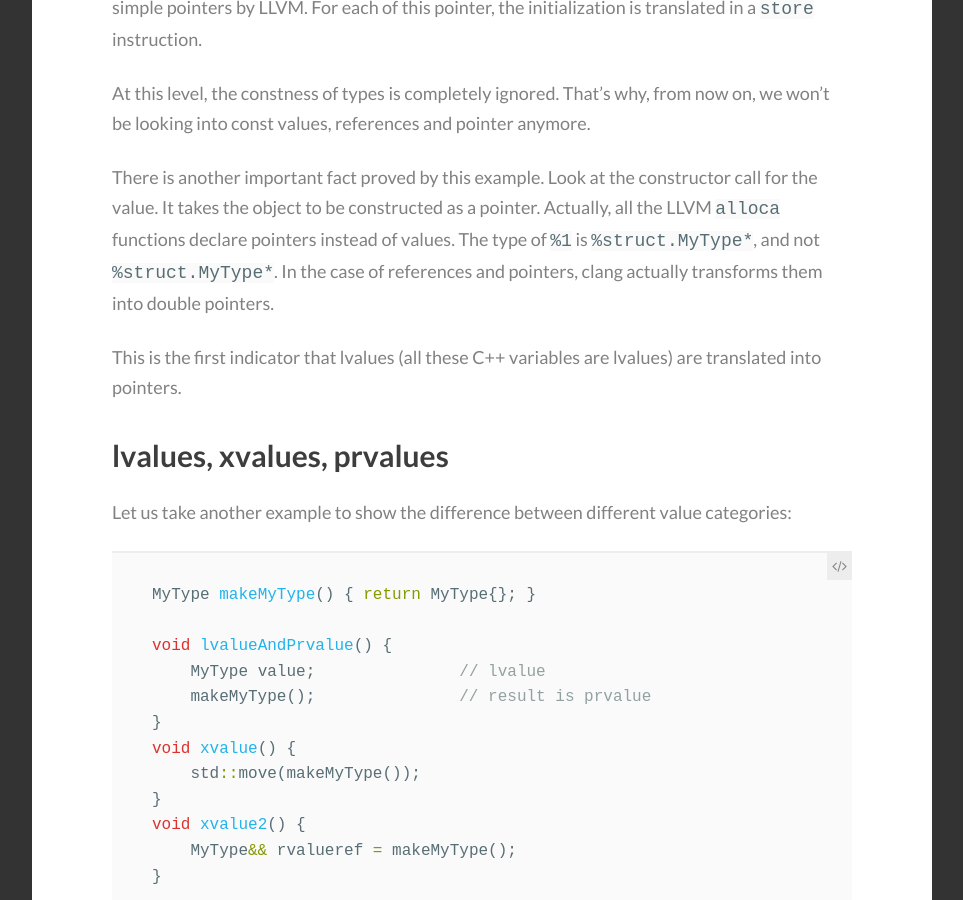
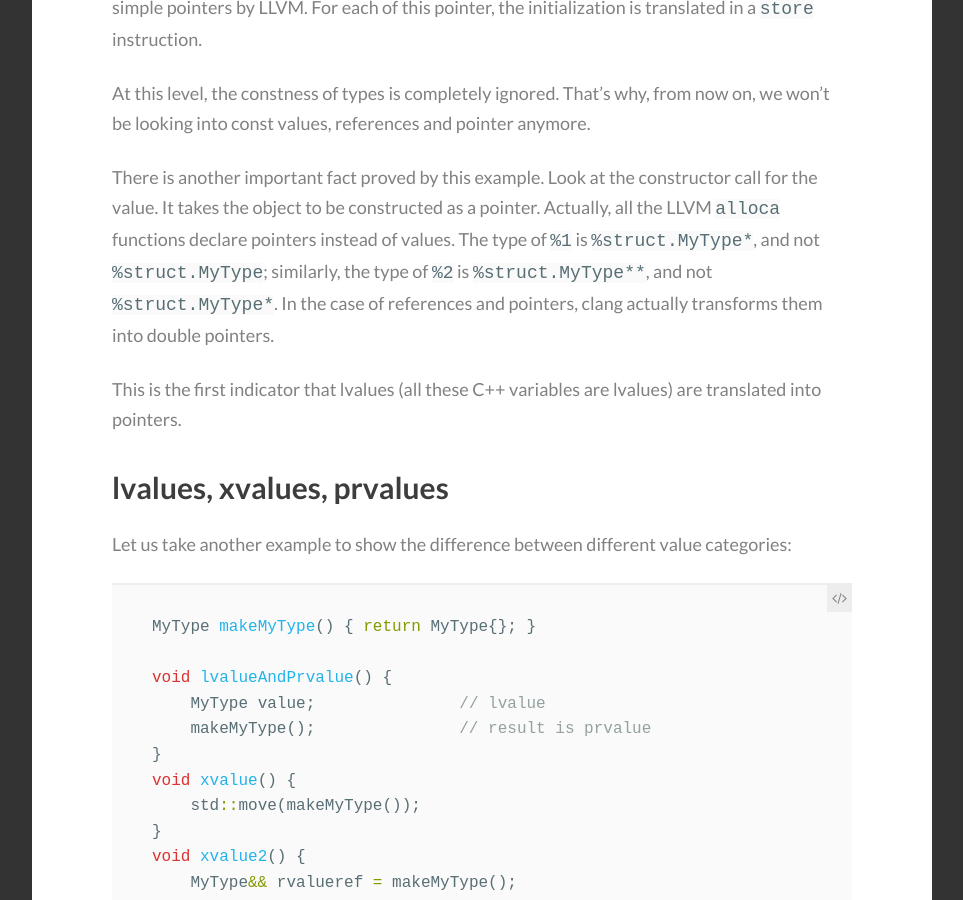
Before and after one commit to lucteo/lucteo.github.io, a Jekyll site: the page built from _posts/2018-06-17-beyond-the-type-system.md, in a window 1280 px wide and 900 px high, scrolled down 2841 px. Shown: the whole window, without its empty margins (8-971 px from the left). Built offline with Jekyll 4.4.1, drawn with Linux system fonts in a browser that asks for light colours; some web fonts are replaced; a script that is not in the unit is left out; comment, search, counter and statistics services are not loaded.

Commit message:
Fix typo in Type system post

```diff
--- a/_posts/2018-06-17-beyond-the-type-system.md
+++ b/_posts/2018-06-17-beyond-the-type-system.md
@@ -71,7 +71,7 @@ The compiler will not properly name the variables, but we can easily guess which
 
 At this level, the constness of types is completely ignored. That's why, from now on, we won't be looking into const values, references and pointer anymore.
 
-There is another important fact proved by this example. Look at the constructor call for the value. It takes the object to be constructed as a pointer. Actually, all the LLVM `alloca` functions declare pointers instead of values. The type of `%1` is `%struct.MyType*`, and not `%struct.MyType*`. In the case of references and pointers, clang actually transforms them into double pointers.
+There is another important fact proved by this example. Look at the constructor call for the value. It takes the object to be constructed as a pointer. Actually, all the LLVM `alloca` functions declare pointers instead of values. The type of `%1` is `%struct.MyType*`, and not `%struct.MyType`; similarly, the type of `%2` is `%struct.MyType**`, and not `%struct.MyType*`. In the case of references and pointers, clang actually transforms them into double pointers.
 
 This is the first indicator that lvalues (all these C++ variables are lvalues) are translated into pointers.
 
```
